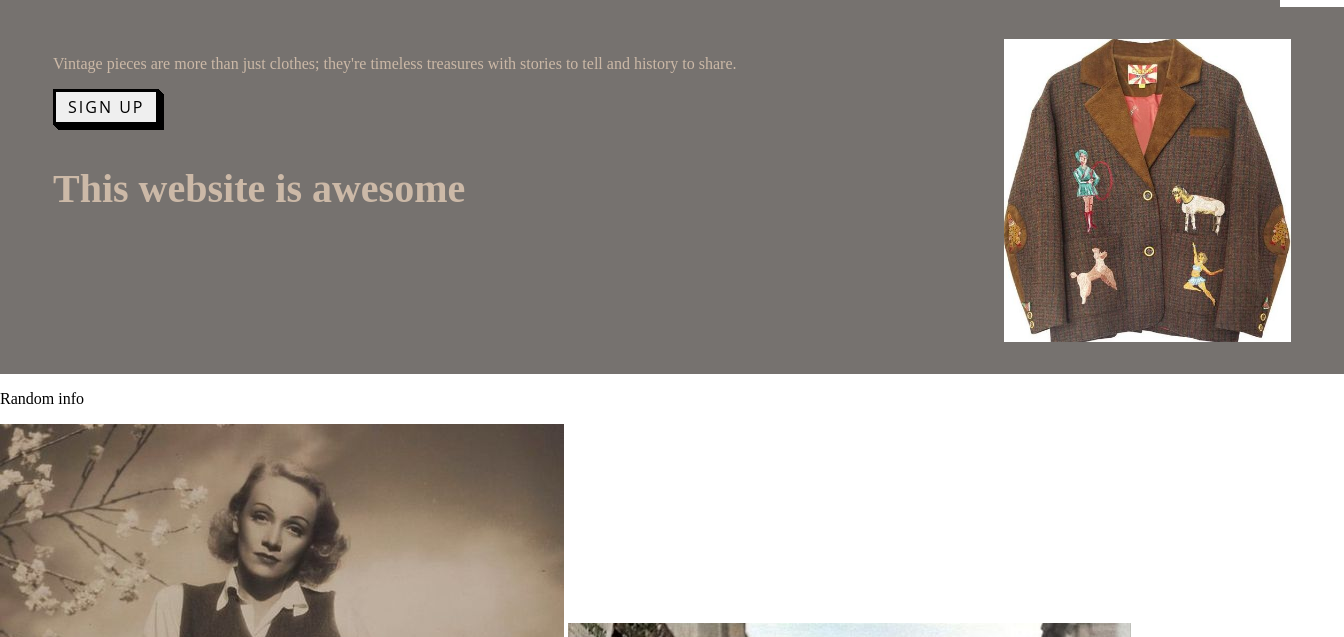
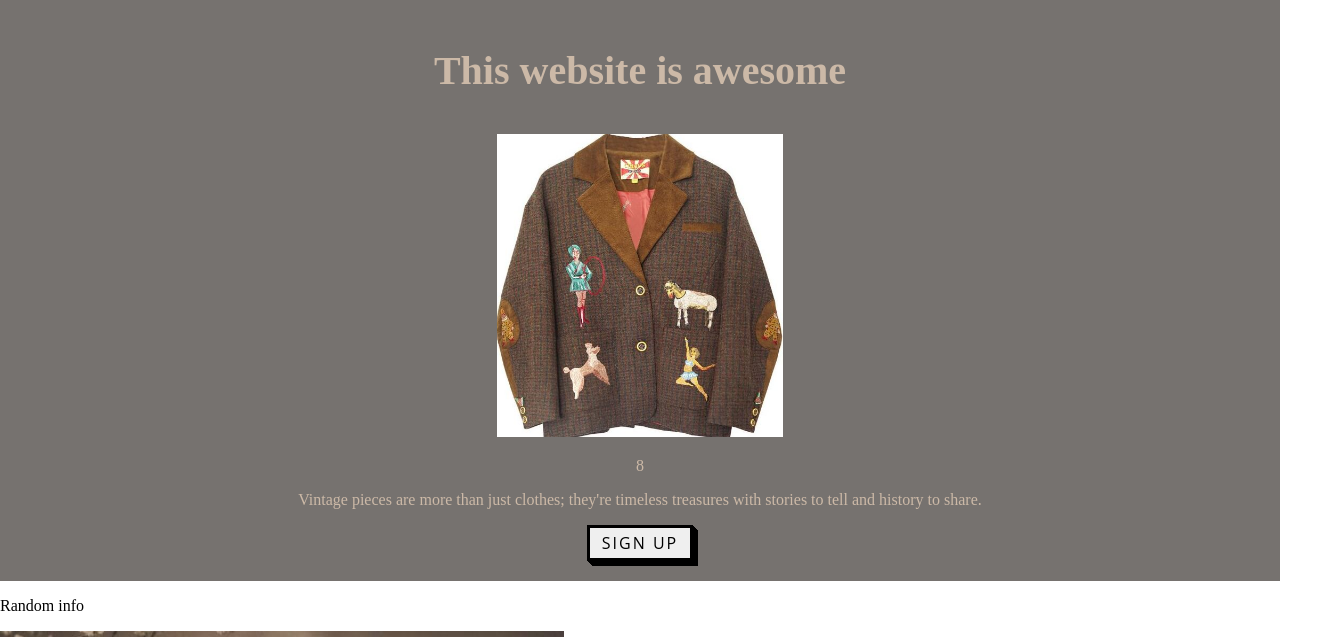
Before and after one commit to Rassan99/landing-page, a plain HTML site: page index.html in a window 1280 px wide. Shown: the part 163-800 px from the top of the page, 1344 px wide, since content can reach past the window. Drawn offline with Linux system fonts and the light colour scheme.

Commit message:
Revert "Fix:Align jacket img to the right of the text"
This reverts commit 416535ee5748f371d18d07ee9d370f196248b9c0.

```diff
--- a/h.css
+++ /dev/null
@@ -1,42 +0,0 @@
-body {
-    margin: 0;
-    min-height: 100vh;
-    display: flex;
-    flex-direction: column;
-    background-color: rgb(196, 171, 199);
-  }
-
-  .hero-container {
-    display: flex;
-    width: 100%;
-  }
-
-  .hero-text-container {
-    flex: 0 0 calc(100% - 350px);
-    max-width: calc(100% - 350px);
-  }
-
-  p {
-    margin: 0;
-  }
-
-  p.intro-text {
-    color: #F9FAF8;
-    font-weight: bold;
-    font-size: 48px;
-  }
-
-  p.secondary-text {
-    color: #e5e7eb;
-    font-size: 18px;
-  }
-
-  .image-container {
-    height: 72px;
-    padding: 10px 0;
-  }
-
-  img {
-    width: 350px;
-    height: 150px;
-  }
--- a/index.html
+++ b/index.html
@@ -20,15 +20,15 @@
 
     </div>
     <div class="container">
+                    <p class="boldd">This website is awesome</p>
+                    <div class="container" id="jj">
+                        <img src="img/vintage-jacket.jpg" alt="photo of a vintage jacket" id="jacket">
 
-                    <div id="jj">
-                         <p>Vintage pieces are more than just clothes; they're timeless treasures with stories to tell and history to share.</p>
-                         <button class="button-54">Sign up</button>
-                         <p class="boldd">This website is awesome</p>
+                    </div>8
 
+                    <p>Vintage pieces are more than just clothes; they're timeless treasures with stories to tell and history to share.</p>
+                    <button class="button-54">Sign up</button>
 
-                    </div>
-                    <img src="img/vintage-jacket.jpg" alt="photo of a vintage jacket" id="jacket">
                 </div>
 
         <div>
--- a/styles.css
+++ b/styles.css
@@ -33,12 +33,12 @@ a {
   }
 .container{
     display: flex;
-    /* flex-direction: column;*/
-    justify-content: space-evenly;
-    color: #CCB9A7;
-    background-color:#76726F;
-    padding: 32px;
-    width: 100%;
+    flex-direction: column;
+align-items: center;
+color: #CCB9A7;
+background-color:#76726F;
+padding-bottom: 20px;
+
   }
   button{
     width: fit-content;
@@ -51,12 +51,7 @@ a {
 #jacket{
     height: 303px;
 }
-#jj{
-  flex:  0 calc(100% - 350px);
-  max-width: calc(100% - 350px);
-  align-items: center;
 
-}
 
 /* CSS */
 .button-54 {
```
Also changed, not shown: hhaha.html (deleted, +0 -35 lines).
